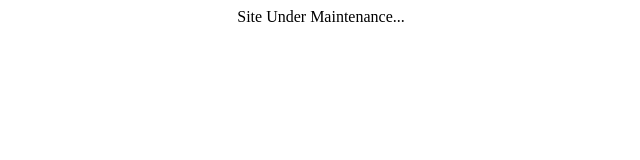
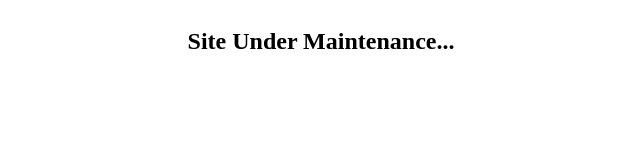
Before and after one commit to Apex0001/sgpa-calculator, a plain HTML site: page index.html in a window 1280 px wide. Shown: the whole page, without its empty margins (319-959 px from the left). Drawn offline with Linux system fonts and the light colour scheme.

Commit message:
Update index.html

```diff
--- a/index.html
+++ b/index.html
@@ -11,7 +11,7 @@
     </head>
     <body>
         <div class="container">
-            Site Under Maintenance...
+            <h2>Site Under Maintenance...</h2>
         </div>
     </body>
 </html>
```
